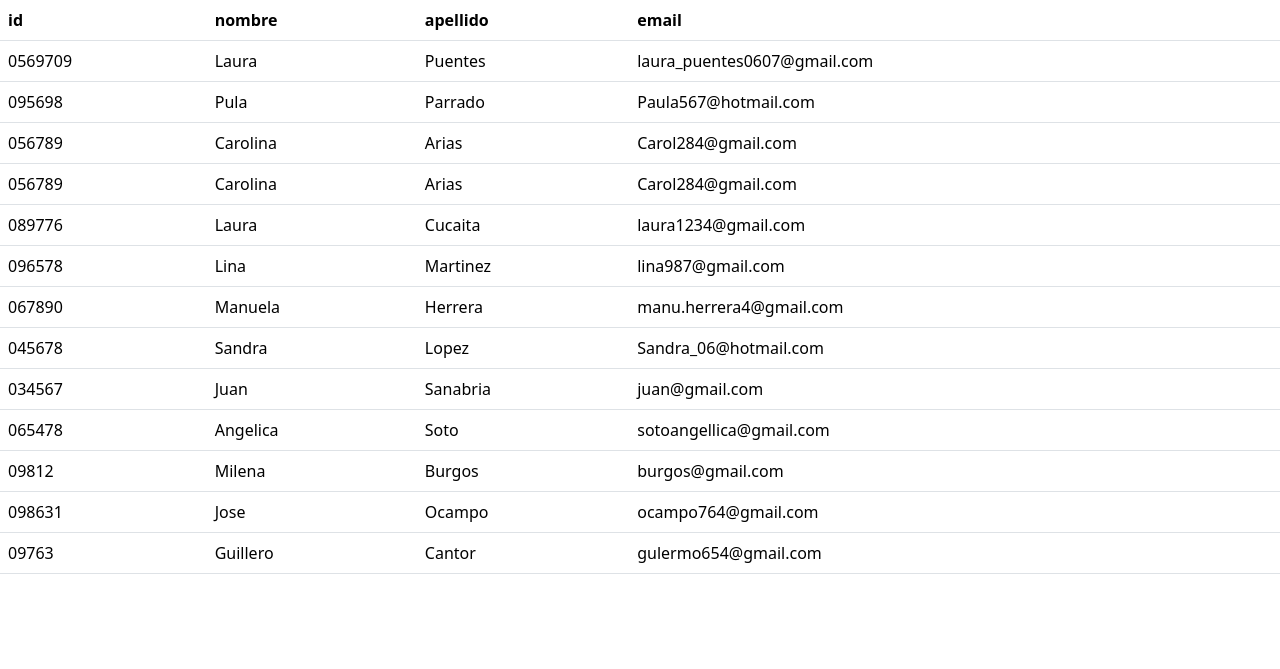
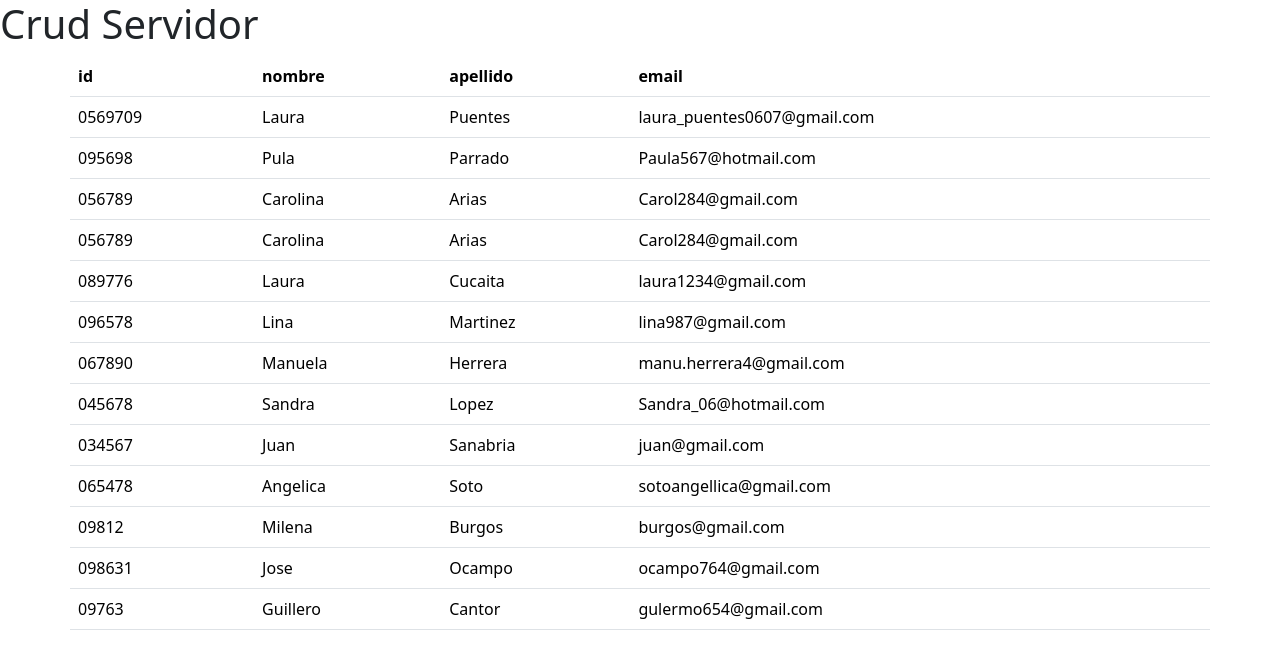
Before and after one commit to DenzelTorrico/crudphpserver, a PHP site: page / in a window 1280 px wide. Shown: the top 669 px of the page. Run offline with PHP 8.4, Linux system fonts and the light colour scheme; data comes from the database, SQL or seed files in the repository.

Commit message:
cabecera produccion

```diff
--- a/index.php
+++ b/index.php
@@ -23,7 +23,8 @@
         }
     ?>
 
-<table class="table ">
+<table class="table container">
+    <h1>Crud Servidor</h1>
             <tr>
                 <th>id</th>
                 <th>nombre</th>
```
